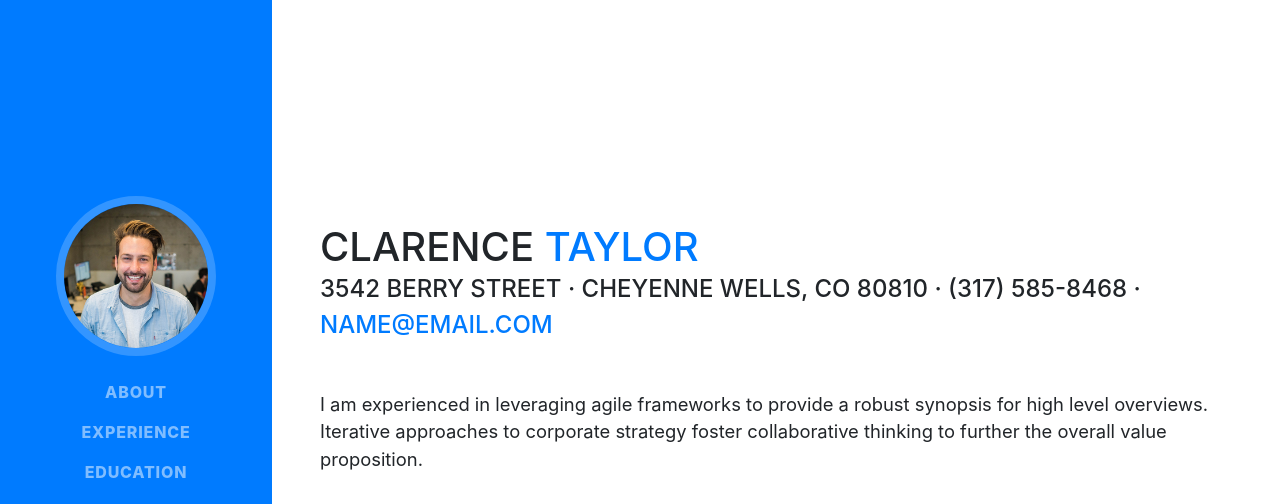
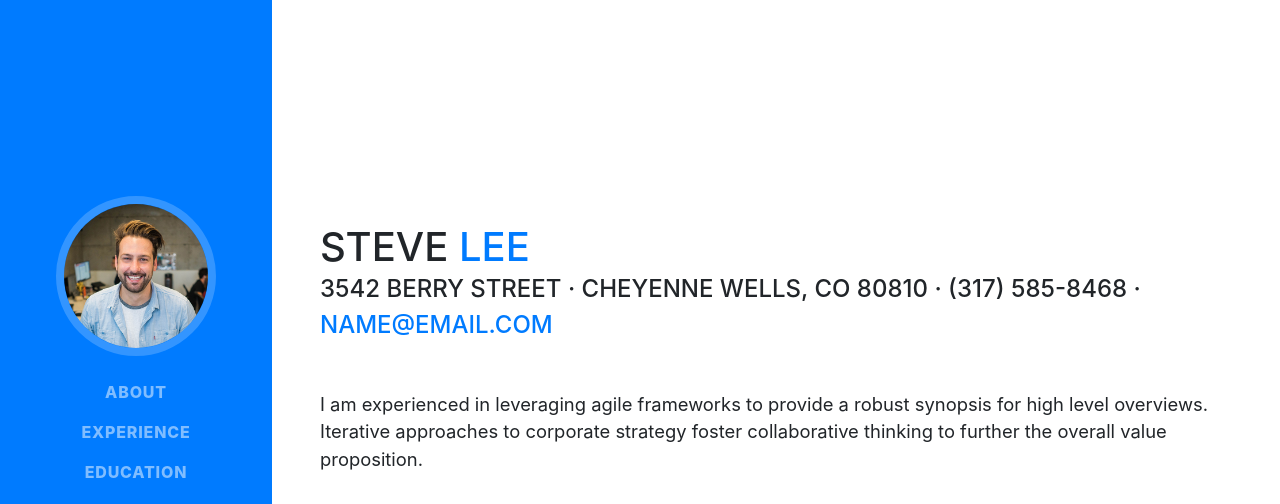
Before and after one commit to slee279/slee279.github.io.backup, a website with bundled scripts: page index.html in a window 1280 px wide. Shown: the top 504 px of the page. Built offline with nearby package versions, Linux system fonts and the light colour scheme; a web font is replaced by a local one.

Commit message:
Change name

```diff
--- a/index.html
+++ b/index.html
@@ -63,8 +63,8 @@
 
       <section class="resume-section p-3 p-lg-5 d-flex d-column" id="about">
         <div class="my-auto">
-          <h1 class="mb-0">Clarence
-            <span class="text-primary">Taylor</span>
+          <h1 class="mb-0">Steve
+            <span class="text-primary">Lee</span>
           </h1>
           <div class="subheading mb-5">3542 Berry Street · Cheyenne Wells, CO 80810 · (317) 585-8468 ·
             <a href="mailto:name@email.com">name@email.com</a>
```
